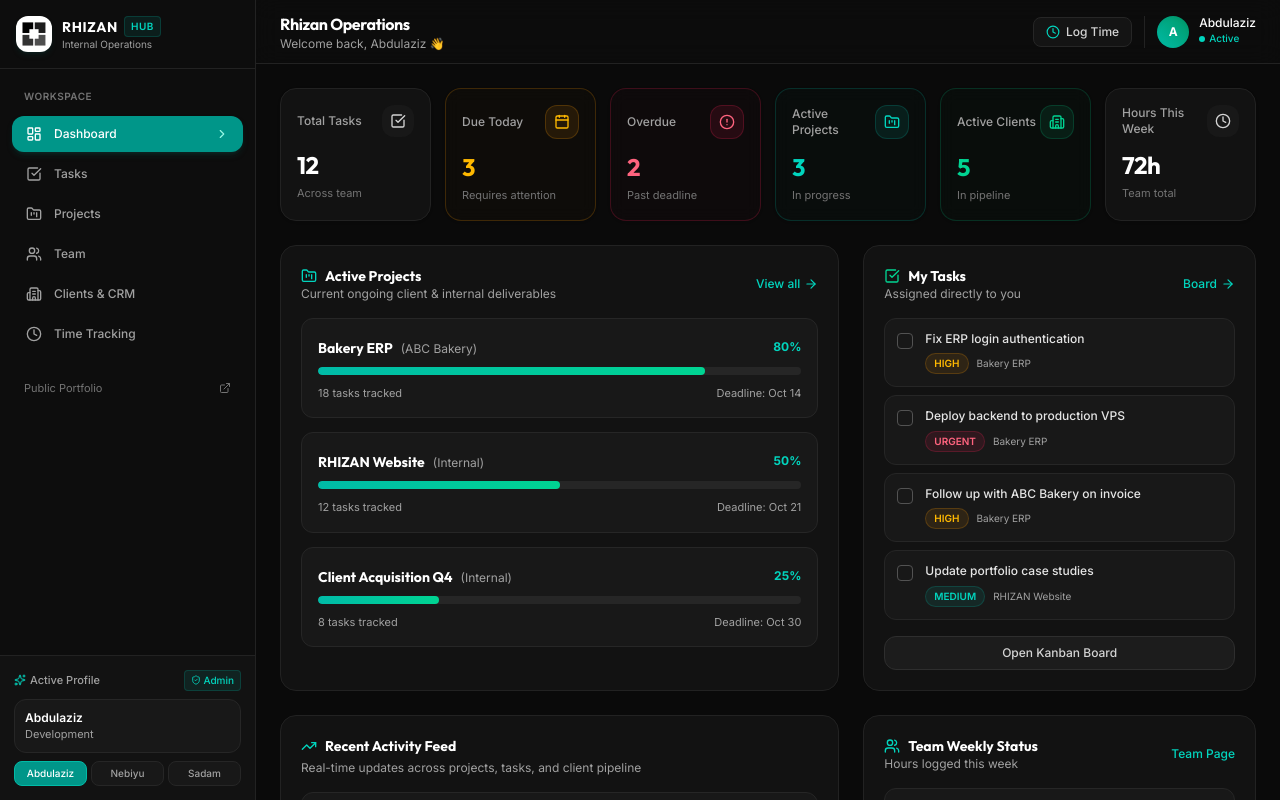
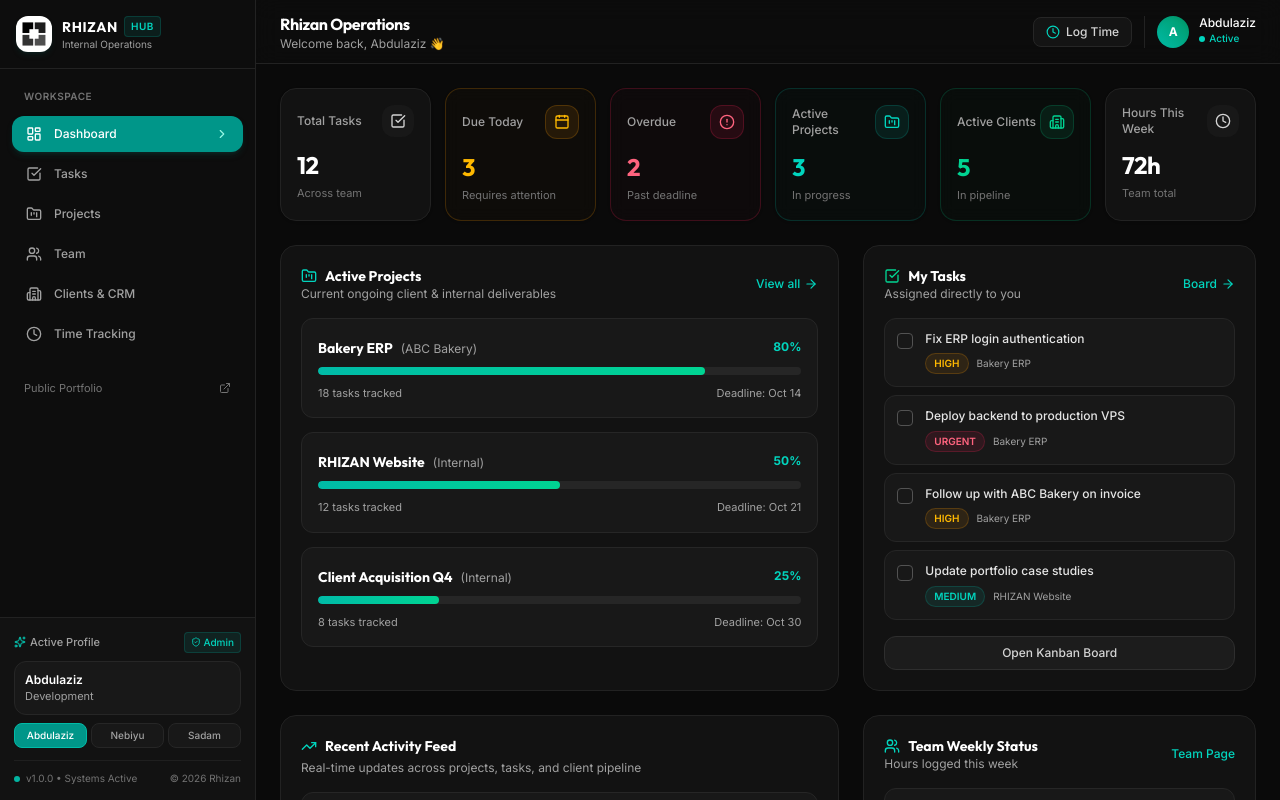
Before and after one commit to RhizanTechnologies/Rhizan-Hub, a Next.js app in the folder client/: page / in a window 1280 px wide. Shown: the top 800 px of the page. Built offline with nearby package versions, Linux system fonts and the light colour scheme; no server answers.

Commit message:
feat(ui): add system status indicator and version footer to sidebar

```diff
--- a/client/src/components/Sidebar.tsx
+++ b/client/src/components/Sidebar.tsx
@@ -136,6 +136,15 @@ export const Sidebar: React.FC = () => {
             </button>
           ))}
         </div>
+
+        {/* Footer System Status */}
+        <div className="mt-3 pt-2.5 border-t border-[#1f1f1f] flex items-center justify-between text-[10px] text-neutral-500">
+          <span className="flex items-center gap-1.5">
+            <span className="w-1.5 h-1.5 rounded-full bg-teal-400 animate-pulse"></span>
+            v1.0.0 • Systems Active
+          </span>
+          <span>© 2026 Rhizan</span>
+        </div>
       </div>
     </aside>
   );
```
